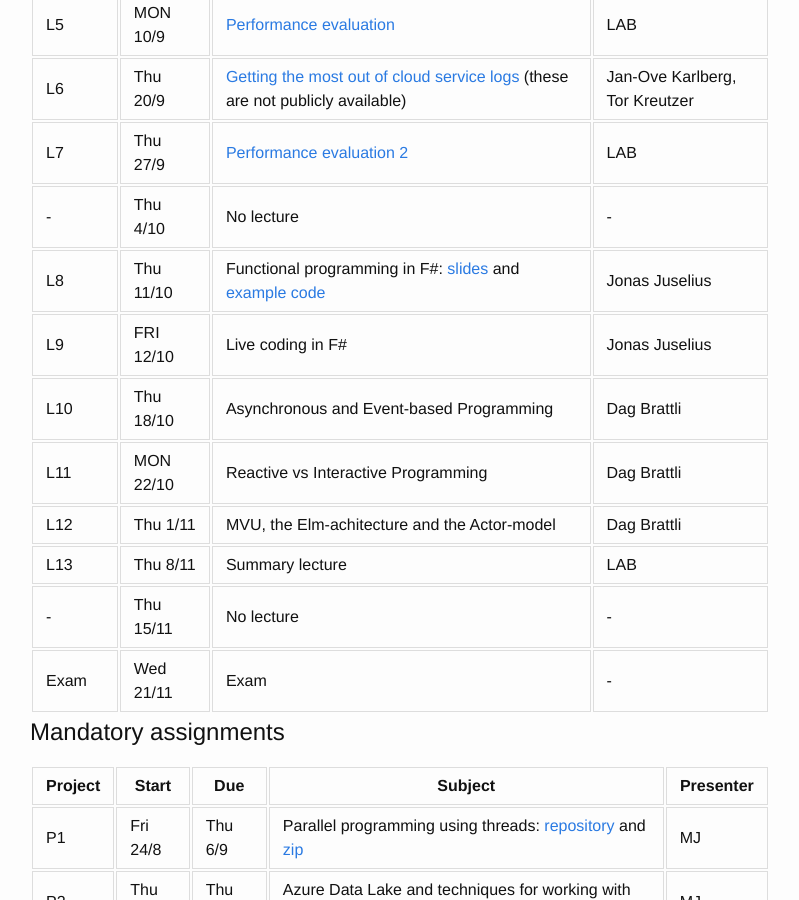
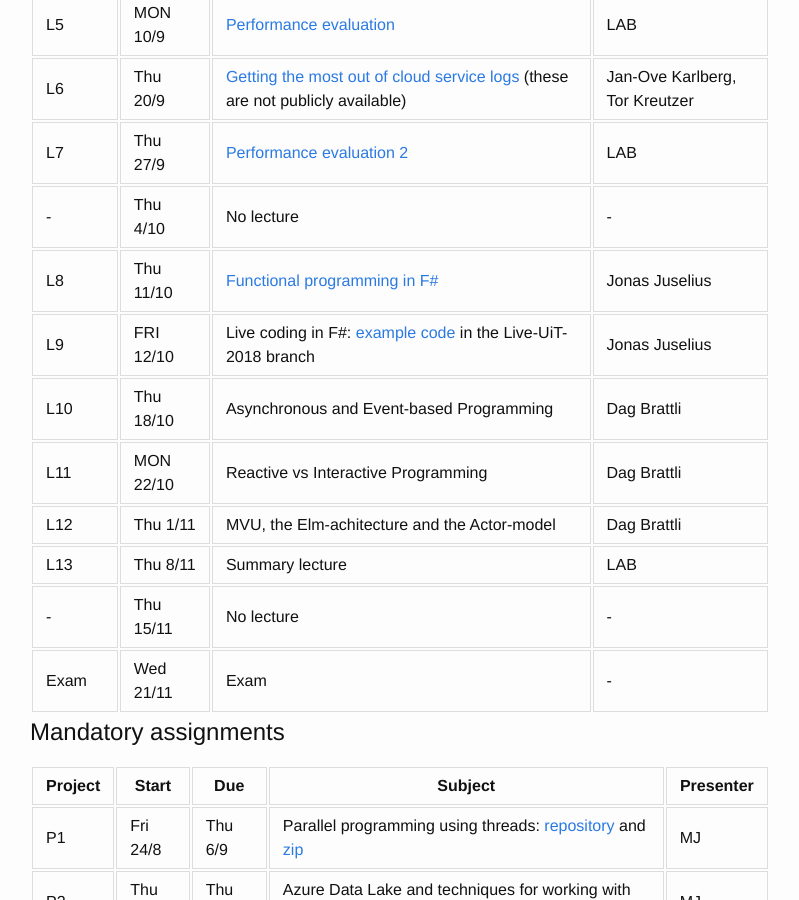
Before and after one commit to uit-inf-2202-f18/uit-inf-2202-f18.github.io, a Jekyll site: the page built from index.md, in a window 1280 px wide and 900 px high, scrolled down 1136 px. Shown: the whole window, without its empty margins (240-1039 px from the left). Built offline with Jekyll 4.4.1, drawn with Linux system fonts in a browser that asks for light colours; our own code applies the rules of GitHub Pages for plain Markdown files.

Commit message:
Live code example branch

```diff
--- a/index.md
+++ b/index.md
@@ -43,8 +43,8 @@ Refer to the lecture and mandatory assignment plan, and e-mails for which room i
 | L6      | Thu 20/9  | [Getting the most out of cloud service logs](https://github.com/uit-inf-2202-f18/private-lecture-notes) (these are not publicly available) | Jan-Ove Karlberg, Tor Kreutzer |
 | L7      | Thu 27/9  | [Performance evaluation 2](lectures/07-performance-evaluation2.pptx) | LAB       |
 | -       | Thu 4/10  | No lecture                                                           | -         |
-| L8      | Thu 11/10 | Functional programming in F#: [slides](lecture-08-fsharp.pdf) and [example code](https://github.com/juselius/FSharpByExample) | Jonas Juselius |
-| L9      | FRI 12/10 | Live coding in F#                                                    | Jonas Juselius |
+| L8      | Thu 11/10 | [Functional programming in F#](lecture-08-fsharp.pdf)                | Jonas Juselius |
+| L9      | FRI 12/10 | Live coding in F#:  [example code](https://github.com/juselius/FSharpByExample) in the Live-UiT-2018 branch | Jonas Juselius |
 | L10     | Thu 18/10 | Asynchronous and Event-based Programming      | Dag Brattli |
 | L11     | MON 22/10 | Reactive vs Interactive Programming           | Dag Brattli |
 | L12     | Thu 1/11  | MVU, the Elm-achitecture and the Actor-model  | Dag Brattli |
```
